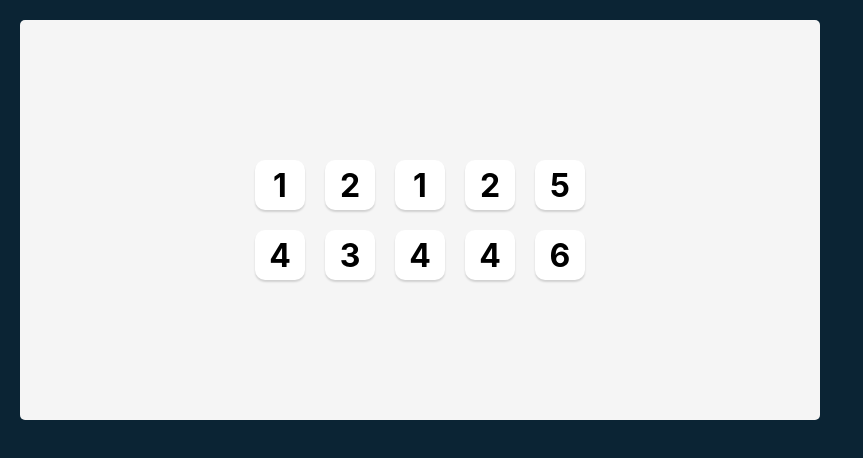
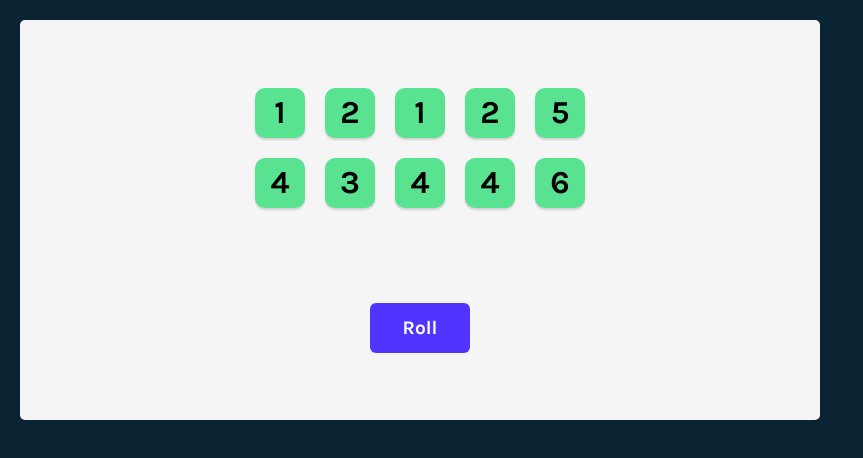
Before and after one commit to emmyobonyo/tenzies, a React (Create React App) app: page / in a window 1280 px wide. Shown: the top 458 px of the page, without its empty margins (0-863 px from the left). Built offline with nearby package versions, Linux system fonts and the light colour scheme; the HTML template or start-up script is replaced by a standard one.

Commit message:
Change the color of the held dice

```diff
--- a/package.json
+++ b/package.json
@@ -6,6 +6,7 @@
     "@testing-library/jest-dom": "^5.14.1",
     "@testing-library/react": "^12.0.0",
     "@testing-library/user-event": "^13.2.1",
+    "nanoid": "^3.3.1",
     "react": "^17.0.2",
     "react-dom": "^17.0.2",
     "react-scripts": "5.0.0",
--- a/public/index.html
+++ b/public/index.html
@@ -24,6 +24,9 @@
       work correctly both with client-side routing and a non-root public URL.
       Learn how to configure a non-root public URL by running `npm run build`.
     -->
+    <link rel="preconnect" href="https://fonts.googleapis.com">
+    <link rel="preconnect" href="https://fonts.gstatic.com" crossorigin>
+    <link href="https://fonts.googleapis.com/css2?family=Inter&family=Karla:wght@700&display=swap" rel="stylesheet">
     <title>React App</title>
   </head>
   <body>
--- a/src/App.css
+++ b/src/App.css
@@ -6,6 +6,7 @@
   margin: 0;
   background-color: #0B2434;
   padding: 20px;
+  font-family: 'Karla', sans-serif;
 }
 
 main {
@@ -17,7 +18,7 @@
   display: flex;
   flex-direction: column;
   align-items: center;
-  justify-content: center;
+  justify-content: space-around;
 }
 
 .dice-container {
@@ -26,7 +27,7 @@
   gap: 20px;
 }
 
-.die-face {
+.die-face, .die-face-held {
   height: 50px;
   width: 50px;
   box-shadow: 0px 2px 2px rgba(0, 0, 0, 0.15);
@@ -38,6 +39,31 @@
   background-color: white;
 }
 
+.die-face-held {
+  background-color: #59E391;
+}
+
+
 .die-num{
   font-size: 2rem;
 }
+
+.roll-dice {
+  width: 100px;
+  height: 50px;
+  border: none;
+  border-radius: 6px;
+  background-color: #5035FF;
+  color: white;
+  font-size: 1.2rem;
+  font-family: 'Karla', sans-serif;
+  cursor: pointer;
+}
+
+.roll-dice:focus {
+  outline: none;
+}
+
+.roll-dice:active {
+  box-shadow: inset 5px 5px 10px -3px rgba(0, 0, 0, 0.7);
+}
--- a/src/App.js
+++ b/src/App.js
@@ -1,18 +1,27 @@
 import React from 'react'
 import Dice from './components/Dice';
+import {nanoid} from 'nanoid';
 import './App.css';
 
 function App() {
   const [dice, setDice] = React.useState(allNewDice()); // using function to initialise state
   function allNewDice() {
     const newDice = []
-    for(let i = 0; i<10; i++){
-      newDice.push(Math.ceil(Math.random() * 6)) //it's a function so it ought to run immediately
+    for (let i = 0; i < 10; i++) {
+        newDice.push({
+            id: nanoid(),
+            value: Math.ceil(Math.random() * 6),
+            isHeld: true
+        })
     }
     return newDice
   }
 
-  const diceElements = dice.map(die => <Dice value={die}/>)
+  function rollDice(){
+    setDice(allNewDice())
+  }
+
+  const diceElements = dice.map(die => <Dice key={die.id} value={die.value} held={die.isHeld}/>)
 
   return (
     <div className="App">
@@ -20,6 +29,7 @@
           <div className="dice-container">
             {diceElements}
           </div>
+          <button className="roll-dice" onClick={rollDice}>Roll</button>
         </main>
     </div>
   );
--- a/src/components/Dice.js
+++ b/src/components/Dice.js
@@ -2,7 +2,7 @@
 
 function Dice(props) {
   return (
-    <div className="die-face">
+    <div className={ props.held ? "die-face-held": "die-face"}>
       <h2 className="die-num">{props.value}</h2>
     </div>
   )
```
Also changed, not shown: 1 other file (tests, documents, lock files or other folders).
